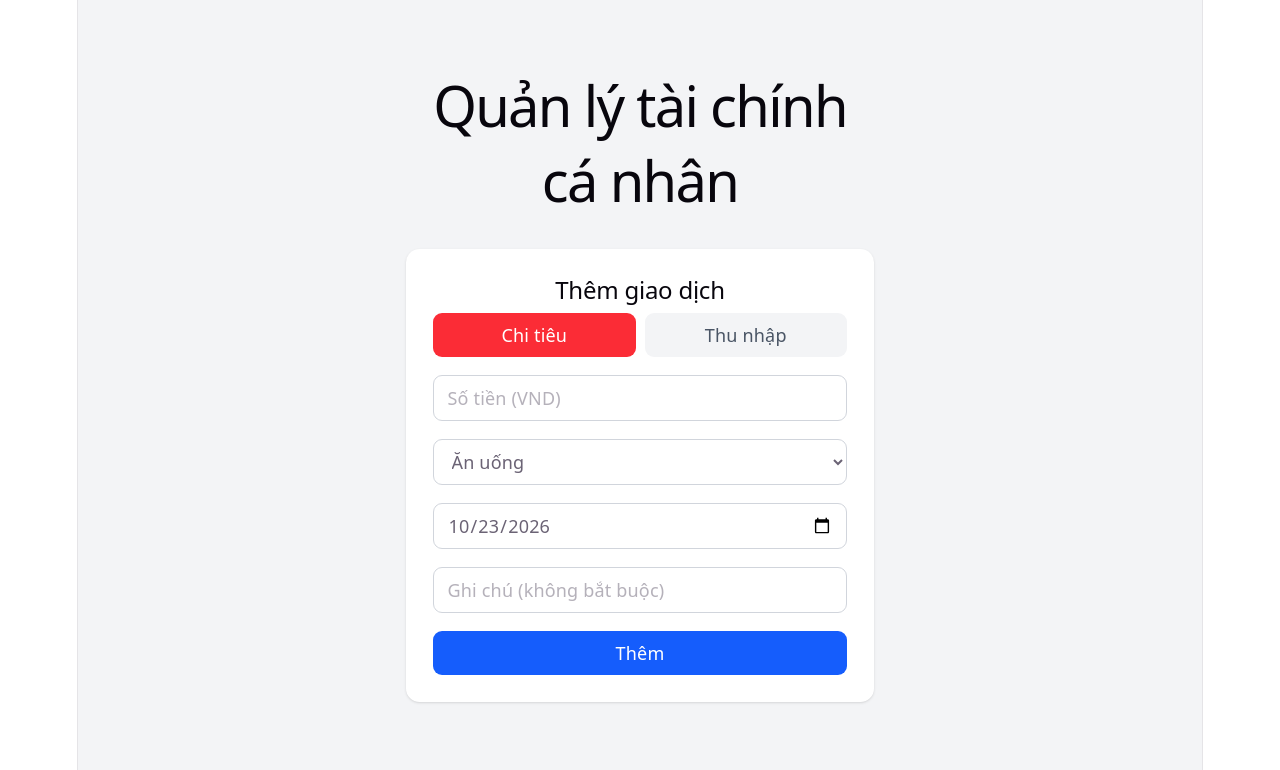
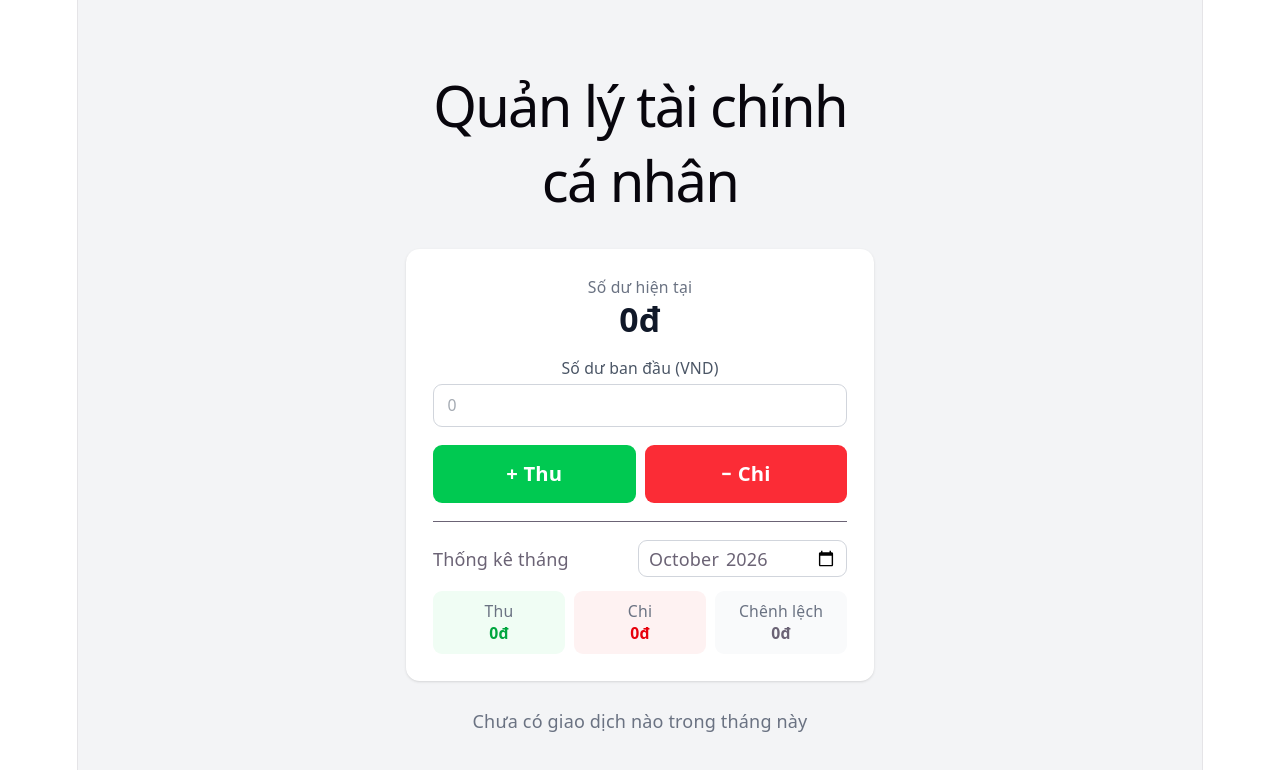
Before and after one commit to ericborder12/Personal-Financial-Management, a React (Vite) app: page / in a window 1280 px wide. Shown: the top 770 px of the page. Built offline with nearby package versions, Linux system fonts and the light colour scheme.

Commit message:
Thêm số dư ban đầu, thống kê theo tháng và nút thu/chi

```diff
--- a/src/App.jsx
+++ b/src/App.jsx
@@ -1,18 +1,49 @@
+import { useState } from "react";
+import Summary from "./components/Summary";
 import TransactionForm from "./components/TransactionForm";
 import { useTransactions } from "./hooks/useTransactions";
+import { useLocalStorage } from "./hooks/useLocalStorage";
+
+const currentMonth = () => new Date().toLocaleDateString("sv-SE").slice(0, 7);
 
 export default function App() {
   const { transactions, addTransaction, deleteTransaction } = useTransactions();
+  const [initialBalance, setInitialBalance] = useLocalStorage("finance-app:initial-balance", 0);
+  const [month, setMonth] = useState(currentMonth);
+  const [formType, setFormType] = useState(null); // null | "income" | "expense"
+
+  const monthTransactions = transactions
+    .filter((t) => t.date.startsWith(month))
+    .sort((a, b) => b.date.localeCompare(a.date));
 
   return (
     <div className="min-h-screen bg-gray-100 py-8">
       <div className="mx-auto max-w-md space-y-6 px-4">
         <h1 className="text-2xl font-bold">Quản lý tài chính cá nhân</h1>
 
-        <TransactionForm onAdd={addTransaction} />
+        <Summary
+          transactions={transactions}
+          initialBalance={initialBalance}
+          onInitialBalanceChange={setInitialBalance}
+          month={month}
+          onMonthChange={setMonth}
+          onAddClick={setFormType}
+        />
+
+        {formType && (
+          <TransactionForm
+            key={formType}
+            type={formType}
+            onAdd={addTransaction}
+            onClose={() => setFormType(null)}
+          />
+        )}
 
         <ul className="space-y-2">
-          {transactions.map((t) => (
+          {monthTransactions.length === 0 && (
+            <li className="text-center text-gray-500">Chưa có giao dịch nào trong tháng này</li>
+          )}
+          {monthTransactions.map((t) => (
             <li key={t.id} className="flex items-center justify-between rounded-lg bg-white p-3 shadow">
               <div>
                 <p className="font-medium">{t.category}</p>
--- a/src/components/Summary.jsx
+++ b/src/components/Summary.jsx
@@ -0,0 +1,84 @@
+const fmt = (n) => n.toLocaleString("vi-VN") + "đ";
+
+export default function Summary({
+  transactions,
+  initialBalance,
+  onInitialBalanceChange,
+  month,
+  onMonthChange,
+  onAddClick,
+}) {
+  const sum = (list, type) =>
+    list.filter((t) => t.type === type).reduce((acc, t) => acc + t.amount, 0);
+
+  const monthList = transactions.filter((t) => t.date.startsWith(month));
+  const monthIncome = sum(monthList, "income");
+  const monthExpense = sum(monthList, "expense");
+
+  const balance = initialBalance + sum(transactions, "income") - sum(transactions, "expense");
+
+  return (
+    <div className="space-y-4 rounded-xl bg-white p-6 shadow">
+      <div>
+        <p className="text-sm text-gray-500">Số dư hiện tại</p>
+        <p className={`text-3xl font-bold ${balance < 0 ? "text-red-600" : "text-gray-900"}`}>
+          {fmt(balance)}
+        </p>
+      </div>
+
+      <label className="block text-sm text-gray-600">
+        Số dư ban đầu (VND)
+        <input
+          type="number"
+          min="0"
+          step="1"
+          value={initialBalance || ""}
+          placeholder="0"
+          onChange={(e) => onInitialBalanceChange(Math.max(0, Math.floor(Number(e.target.value)) || 0))}
+          className="mt-1 w-full rounded-lg border border-gray-300 px-3 py-2 focus:outline-none focus:ring-2 focus:ring-blue-500"
+        />
+      </label>
+
+      <div className="grid grid-cols-2 gap-2">
+        <button
+          onClick={() => onAddClick("income")}
+          className="rounded-lg bg-green-500 py-3 text-lg font-semibold text-white hover:bg-green-600"
+        >
+          + Thu
+        </button>
+        <button
+          onClick={() => onAddClick("expense")}
+          className="rounded-lg bg-red-500 py-3 text-lg font-semibold text-white hover:bg-red-600"
+        >
+          − Chi
+        </button>
+      </div>
+
+      <div className="border-t pt-4">
+        <div className="mb-3 flex items-center justify-between">
+          <p className="font-medium">Thống kê tháng</p>
+          <input
+            type="month"
+            value={month}
+            onChange={(e) => onMonthChange(e.target.value)}
+            className="rounded-lg border border-gray-300 px-2 py-1"
+          />
+        </div>
+        <div className="grid grid-cols-3 gap-2 text-center text-sm">
+          <div className="rounded-lg bg-green-50 p-2">
+            <p className="text-gray-500">Thu</p>
+            <p className="font-semibold text-green-600">{fmt(monthIncome)}</p>
+          </div>
+          <div className="rounded-lg bg-red-50 p-2">
+            <p className="text-gray-500">Chi</p>
+            <p className="font-semibold text-red-600">{fmt(monthExpense)}</p>
+          </div>
+          <div className="rounded-lg bg-gray-50 p-2">
+            <p className="text-gray-500">Chênh lệch</p>
+            <p className="font-semibold">{fmt(monthIncome - monthExpense)}</p>
+          </div>
+        </div>
+      </div>
+    </div>
+  );
+}
--- a/src/components/TransactionForm.jsx
+++ b/src/components/TransactionForm.jsx
@@ -1,32 +1,27 @@
 import { useState } from "react";
 
-const EXPENSE_CATEGORIES = ["Ăn uống", "Di chuyển", "Nhà ở", "Mua sắm", "Giải trí", "Học tập", "Khác"];
-const INCOME_CATEGORIES = ["Lương", "Thưởng", "Làm thêm", "Khác"];
+const CATEGORIES = {
+  expense: ["Ăn uống", "Di chuyển", "Nhà ở", "Mua sắm", "Giải trí", "Học tập", "Khác"],
+  income: ["Lương", "Thưởng", "Làm thêm", "Khác"],
+};
 
-const today = () => new Date().toISOString().slice(0, 10);
+// Ngày theo giờ máy (toISOString dùng giờ UTC nên có thể lệch ngày)
+const today = () => new Date().toLocaleDateString("sv-SE");
 
-export default function TransactionForm({ onAdd }) {
-  const [type, setType] = useState("expense");
+export default function TransactionForm({ type, onAdd, onClose }) {
   const [amount, setAmount] = useState("");
-  const [category, setCategory] = useState(EXPENSE_CATEGORIES[0]);
+  const [category, setCategory] = useState(CATEGORIES[type][0]);
   const [date, setDate] = useState(today());
   const [note, setNote] = useState("");
 
-  const categories = type === "expense" ? EXPENSE_CATEGORIES : INCOME_CATEGORIES;
-
-  const handleTypeChange = (newType) => {
-    setType(newType);
-    setCategory(newType === "expense" ? EXPENSE_CATEGORIES[0] : INCOME_CATEGORIES[0]);
-  };
+  const isIncome = type === "income";
 
   const handleSubmit = (e) => {
     e.preventDefault();
     const value = Number(amount);
     if (!Number.isInteger(value) || value <= 0) return;
-
     onAdd({ type, amount: value, category, date, note: note.trim() });
-    setAmount("");
-    setNote("");
+    onClose();
   };
 
   const inputClass =
@@ -34,27 +29,11 @@ export default function TransactionForm({ onAdd }) {
 
   return (
     <form onSubmit={handleSubmit} className="space-y-4 rounded-xl bg-white p-6 shadow">
-      <h2 className="text-lg font-semibold">Thêm giao dịch</h2>
-
-      <div className="grid grid-cols-2 gap-2">
-        <button
-          type="button"
-          onClick={() => handleTypeChange("expense")}
-          className={`rounded-lg py-2 font-medium ${
-            type === "expense" ? "bg-red-500 text-white" : "bg-gray-100 text-gray-600"
-          }`}
-        >
-          Chi tiêu
-        </button>
-        <button
-          type="button"
-          onClick={() => handleTypeChange("income")}
-          className={`rounded-lg py-2 font-medium ${
-            type === "income" ? "bg-green-500 text-white" : "bg-gray-100 text-gray-600"
-          }`}
-        >
-          Thu nhập
-        </button>
+      <div className="flex items-center justify-between">
+        <h2 className={`text-lg font-semibold ${isIncome ? "text-green-600" : "text-red-600"}`}>
+          {isIncome ? "+ Thêm khoản thu" : "− Thêm khoản chi"}
+        </h2>
+        <button type="button" onClick={onClose} className="text-gray-400 hover:text-gray-700">✕</button>
       </div>
 
       <input
@@ -65,11 +44,12 @@ export default function TransactionForm({ onAdd }) {
         value={amount}
         onChange={(e) => setAmount(e.target.value)}
         className={inputClass}
+        autoFocus
         required
       />
 
       <select value={category} onChange={(e) => setCategory(e.target.value)} className={inputClass}>
-        {categories.map((c) => (
+        {CATEGORIES[type].map((c) => (
           <option key={c} value={c}>{c}</option>
         ))}
       </select>
@@ -84,8 +64,13 @@ export default function TransactionForm({ onAdd }) {
         className={inputClass}
       />
 
-      <button type="submit" className="w-full rounded-lg bg-blue-600 py-2 font-medium text-white hover:bg-blue-700">
-        Thêm
+      <button
+        type="submit"
+        className={`w-full rounded-lg py-2 font-medium text-white ${
+          isIncome ? "bg-green-600 hover:bg-green-700" : "bg-red-600 hover:bg-red-700"
+        }`}
+      >
+        Lưu
       </button>
     </form>
   );
--- /dev/null
+++ b/src/hooks/useLocalStorage.js
@@ -0,0 +1,18 @@
+import { useState, useEffect } from "react";
+
+export function useLocalStorage(key, initialValue) {
+  const [value, setValue] = useState(() => {
+    try {
+      const raw = localStorage.getItem(key);
+      return raw !== null ? JSON.parse(raw) : initialValue;
+    } catch {
+      return initialValue;
+    }
+  });
+
+  useEffect(() => {
+    localStorage.setItem(key, JSON.stringify(value));
+  }, [key, value]);
+
+  return [value, setValue];
+}
--- a/src/hooks/useTransactions.js
+++ b/src/hooks/useTransactions.js
@@ -11,12 +11,10 @@ function loadFromStorage() {
   }
 }
 
+import { useLocalStorage } from "./useLocalStorage";
+
 export function useTransactions() {
-  const [transactions, setTransactions] = useState(loadFromStorage);
-
-  useEffect(() => {
-    localStorage.setItem(STORAGE_KEY, JSON.stringify(transactions));
-  }, [transactions]);
+  const [transactions, setTransactions] = useLocalStorage("finance-app:transactions", []);
 
   const addTransaction = (data) => {
     setTransactions((prev) => [{ id: crypto.randomUUID(), ...data }, ...prev]);
```
